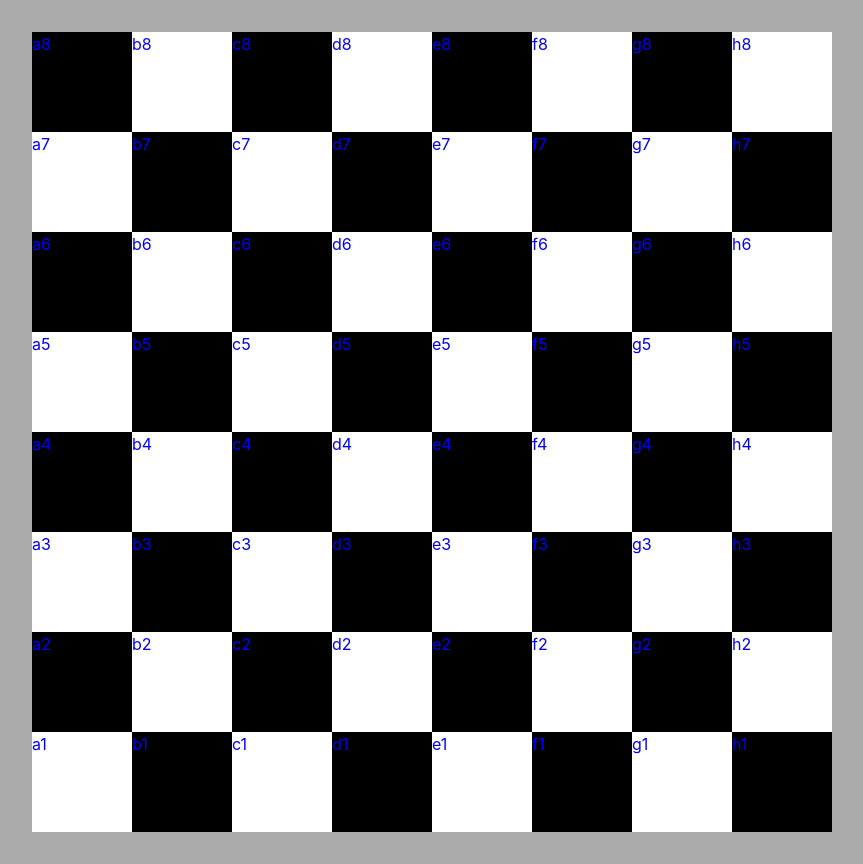
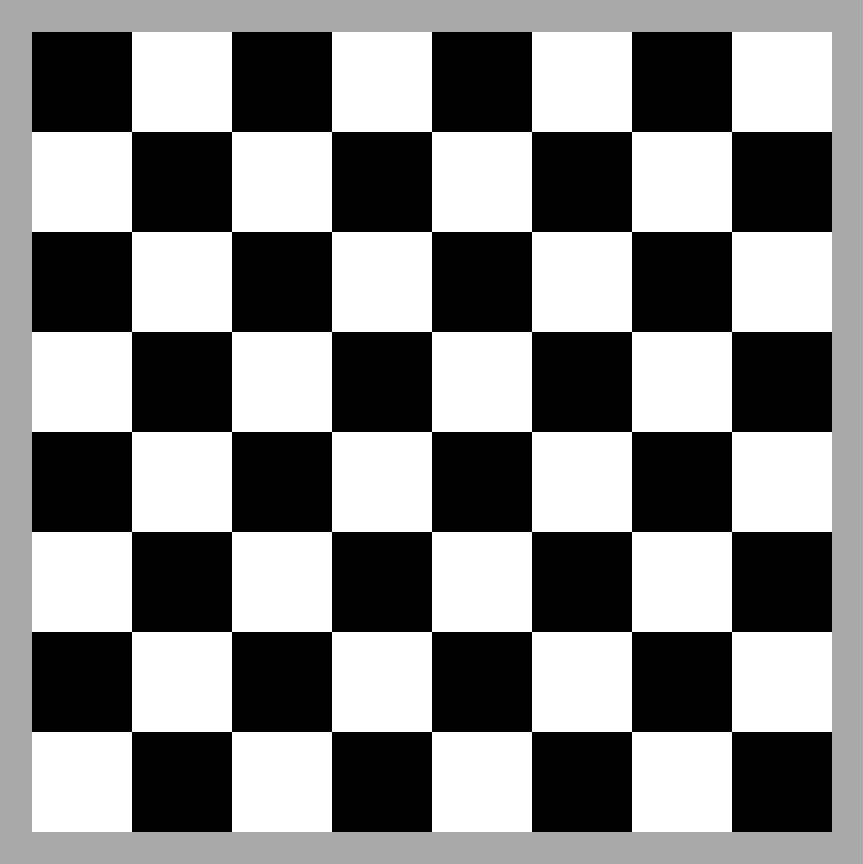
Before and after one commit to migromcab/chessgame, a React (Vite) app: page / in a window 1280 px wide. Shown: the whole page, without its empty margins (208-1071 px from the left). Built offline with nearby package versions, Linux system fonts and the light colour scheme.

Commit message:
removing text axis

```diff
--- a/src/components/Chessboard.jsx
+++ b/src/components/Chessboard.jsx
@@ -11,19 +11,9 @@ export default function Chessboard() {
     for (let i = 0; i < AxisX.length; i++) {
       const number = i + j + 2;
       if (number % 2 === 0) {
-        board.push(
-          <div className="white-tile">
-            {AxisX[i]}
-            {AxisY[j]}
-          </div>
-        );
+        board.push(<div className="white-tile"></div>);
       } else {
-        board.push(
-          <div className="black-tile">
-            {AxisX[i]}
-            {AxisY[j]}
-          </div>
-        );
+        board.push(<div className="black-tile"></div>);
       }
     }
   }
```
